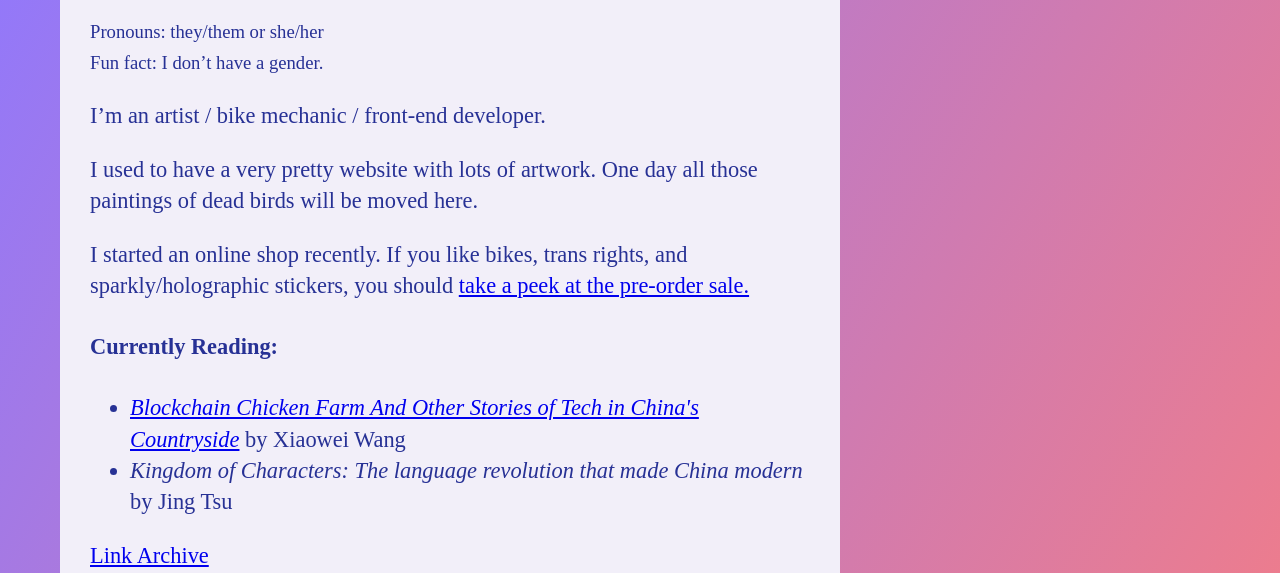
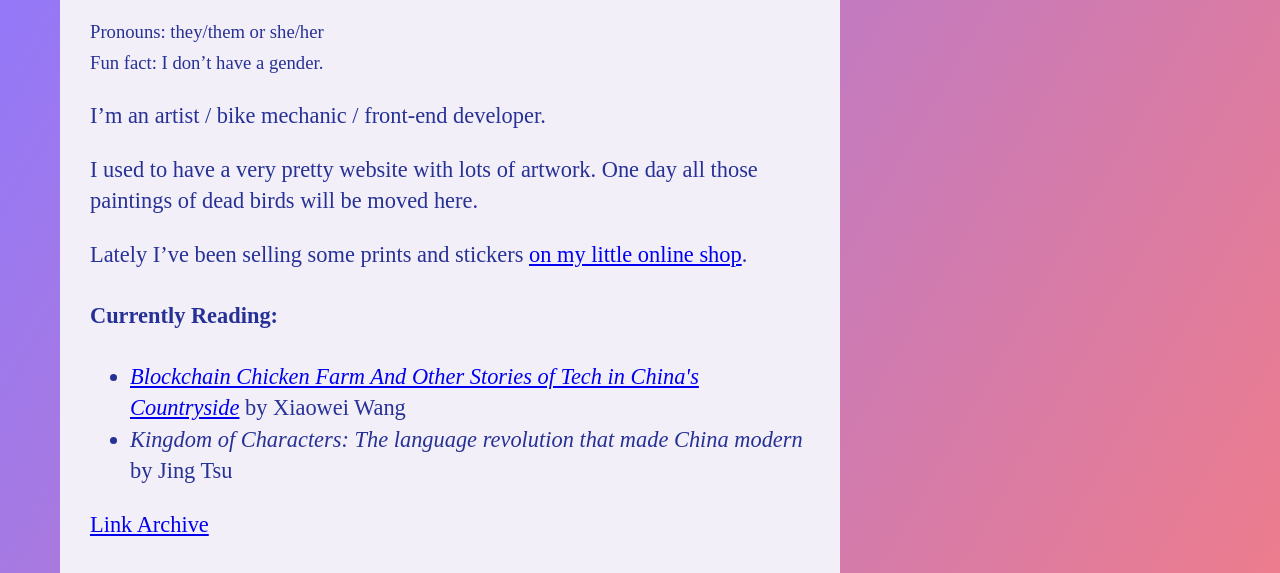
Before and after one commit to aceyoung9/aceyoung9.github.io, a Gatsby site: page / in a window 1280 px wide. Shown: the part 168-741 px from the top of the page. Built offline with nearby package versions, Linux system fonts and the light colour scheme; Gatsby itself is replaced by a stand-in of ours.

Commit message:
Copy changes

```diff
--- a/src/pages/index.js
+++ b/src/pages/index.js
@@ -20,9 +20,8 @@
     </p>
 
     <p>
-      I started an online shop recently. If you like bikes, trans rights, and
-      sparkly/holographic stickers, you should{" "}
-      <a href="https://shop.aceyoung.xyz">take a peek at the pre-order sale.</a>
+      Lately I’ve been selling some prints and stickers{" "}
+      <a href="https://shop.aceyoung.xyz">on my little online shop</a>.
     </p>
 
     <h4>Currently Reading:</h4>
```
